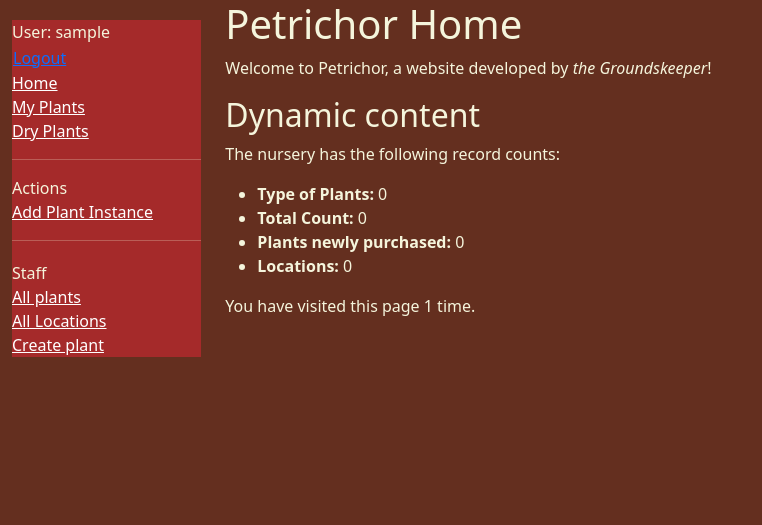
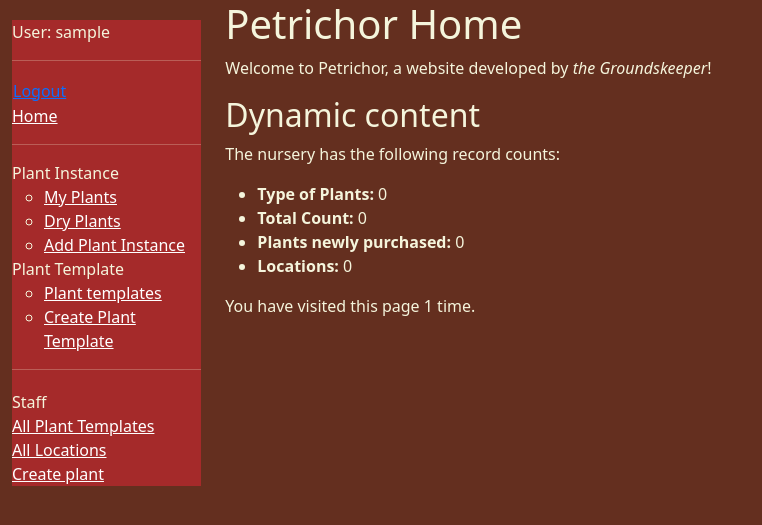
Before and after one commit to rvillan1129/petrichor, a Django app: page /nursery/ in a window 1280 px wide. Shown: the top 525 px of the page, without its empty margins (0-762 px from the left). Run offline with Django 5.2, Linux system fonts and the light colour scheme; the visitor is signed in with stand-in values (Sample User, id 1); data that the repository does not hold is empty.

Commit message:
plant scientific name should only be unique per user; auto-pop user field in plant create view & customer field in plantinstance create view

```diff
--- a/nursery/templates/base_generic.html
+++ b/nursery/templates/base_generic.html
@@ -22,6 +22,7 @@
             <ul class="sidebar-nav" style="background-color: brown;">
               {% if user.is_authenticated %}
               <li>User: {{ user.get_username }}</li>
+              <hr>
               <li>
                   <form id="logout-form" method="post" action="{% url 'logout' %}">
                     {% csrf_token %}
@@ -33,17 +34,28 @@
               {% endif %}
               <li><a href="{% url 'index' %}">Home</a></li>
               {% if user.is_authenticated %}
-                <li><a href="{% url 'my-plants' %}">My Plants</a></li>
-                <li><a href="{% url 'my-due-watered' %}">Dry Plants</a></li>
                 <hr>
-                <li>Actions</li>
-                <li><a href="{% url 'plant-instance-create' %}">Add Plant Instance</a></li>
+                <li>Plant Instance</li>
+                <li>
+                  <ul>
+                    <li><a href="{% url 'my-plants' %}">My Plants</a></li>
+                    <li><a href="{% url 'my-due-watered' %}">Dry Plants</a></li>
+                    <li><a href="{% url 'plant-instance-create' %}">Add Plant Instance</a></li>
+                  </ul>
+                </li>
+                <li>Plant Template</li>
+                <li>
+                  <ul>
+                    <li><a href="{% url 'plants' %}">Plant templates</a></li>
+                    <li><a href="{% url 'plant-create' %}">Create Plant Template</a></li>
+                  </ul>
+                </li>
               {% endif %}
               {% if user.is_staff %}
               <hr>
               <ul class="sidebar-nav">
                 <li>Staff</li>
-                <li><a href="{% url 'plants' %}">All plants</a></li>
+                <li><a href="{% url 'plants' %}">All Plant Templates</a></li>
                 <li><a href="{% url 'locations' %}">All Locations</a></li>
                 {% if perms.nursery.add_plant %}
                 <li><a href="{% url 'plant-create' %}">Create plant</a></li>
--- a/nursery/templates/nursery/plant_detail.html
+++ b/nursery/templates/nursery/plant_detail.html
@@ -2,7 +2,7 @@
 
 {% block content %}
   <h1>Plant Type: {{ plant.scientific_name }}</h1>
-
+  <p><strong>Owner</strong> {{ plant.user }}</p>
   <p><strong>Common Names:</strong> {{ plant.common_name.all|join:", " }}</p>
   <p><strong>Description:</strong> {{ plant.description }}</p>
   <p><strong>Care Tips:</strong> {{ plant.care_tips }}</p>
--- a/nursery/views.py
+++ b/nursery/views.py
@@ -127,11 +127,15 @@ def renew_due_watered_date(request, pk):
     return render(request, 'nursery/renew_due_watered_date.html', context)
 
 
-class PlantCreate(PermissionRequiredMixin, CreateView):
+class PlantCreate(LoginRequiredMixin,PermissionRequiredMixin, CreateView):
     model = Plant
-    fields = ['scientific_name', 'common_name', 'water', 'sun', 'description', 'care_tips']
-    initial = {'water': 'r', 'sun': 'p'}
+    fields = ['scientific_name', 'common_name','water', 'sun', 'description', 'care_tips']
+    initial = {'water': 'r', 'sun': 'p',}
     permission_required = 'nursery.add_plant'
+
+    def form_valid(self, form):
+        form.instance.user = self.request.user
+        return super().form_valid(form)
 
 class PlantUpdate(PermissionRequiredMixin, UpdateView):
     model = Plant
@@ -151,14 +155,19 @@ class PlantDelete(PermissionRequiredMixin, DeleteView):
         except Exception as e:
             return HttpResponseRedirect( reverse("plant-delete", kwargs={"pk": self.object.pk}) )
 
-class PlantInstanceCreate(PermissionRequiredMixin, CreateView):
+
+class PlantInstanceCreate(LoginRequiredMixin, PermissionRequiredMixin, CreateView):
     model = PlantInstance
-    fields = ['plant', 'customer', 'nickname', 'location', 'purchased', 'due_watered', 'status']
+    fields = ['plant', 'nickname', 'location', 'purchased', 'due_watered', 'status']
     proposed_due_watered_date = datetime.date.today() + datetime.timedelta(weeks=2)
     initial = {'status': 'n',
                'purchased': datetime.date.today(),
                'due_watered': proposed_due_watered_date}
     permission_required = 'nursery.add_plantinstance'
+
+    def form_valid(self, form):
+        form.instance.customer = self.request.user
+        return super().form_valid(form)
 
 class PlantInstanceUpdate(PermissionRequiredMixin, UpdateView):
     model = PlantInstance
```
Also changed, not shown: nursery/models.py (+8 -1 lines).
